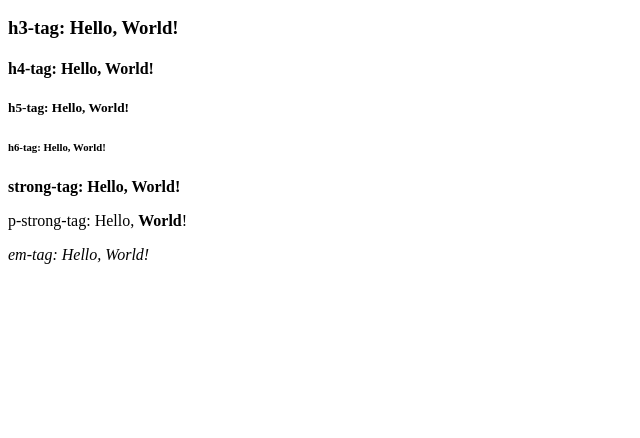
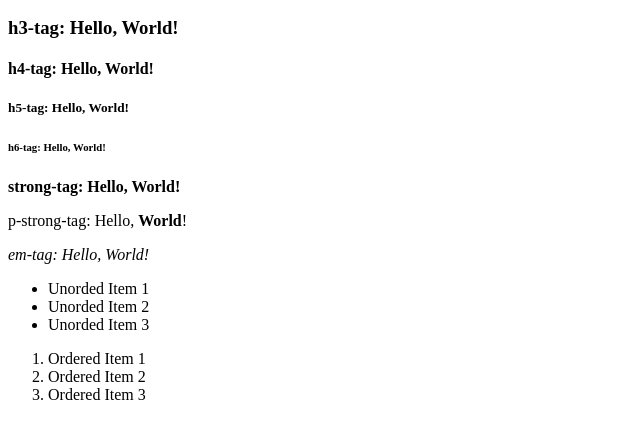
Before and after one commit to maynbyte/TOP-git_test, a plain HTML site: page index.html in a window 1280 px wide. Shown: the part 144-582 px from the top of the page, without its empty margins (0-640 px from the left). Drawn offline with Linux system fonts and the light colour scheme.

Commit message:
Finished Lists Section

```diff
--- a/index.html
+++ b/index.html
@@ -23,6 +23,16 @@
 
     <!-- This is a comment -->
 
+    <ul>
+        <li>Unorded Item 1</li>
+        <li>Unorded Item 2</li>
+        <li>Unorded Item 3</li>
+    </ul>
+
+    <ol>
+        <li>Ordered Item 1</li>
+        <li>Ordered Item 2</li>
+        <li>Ordered Item 3</li>
 
 </body>
 </html>
```
